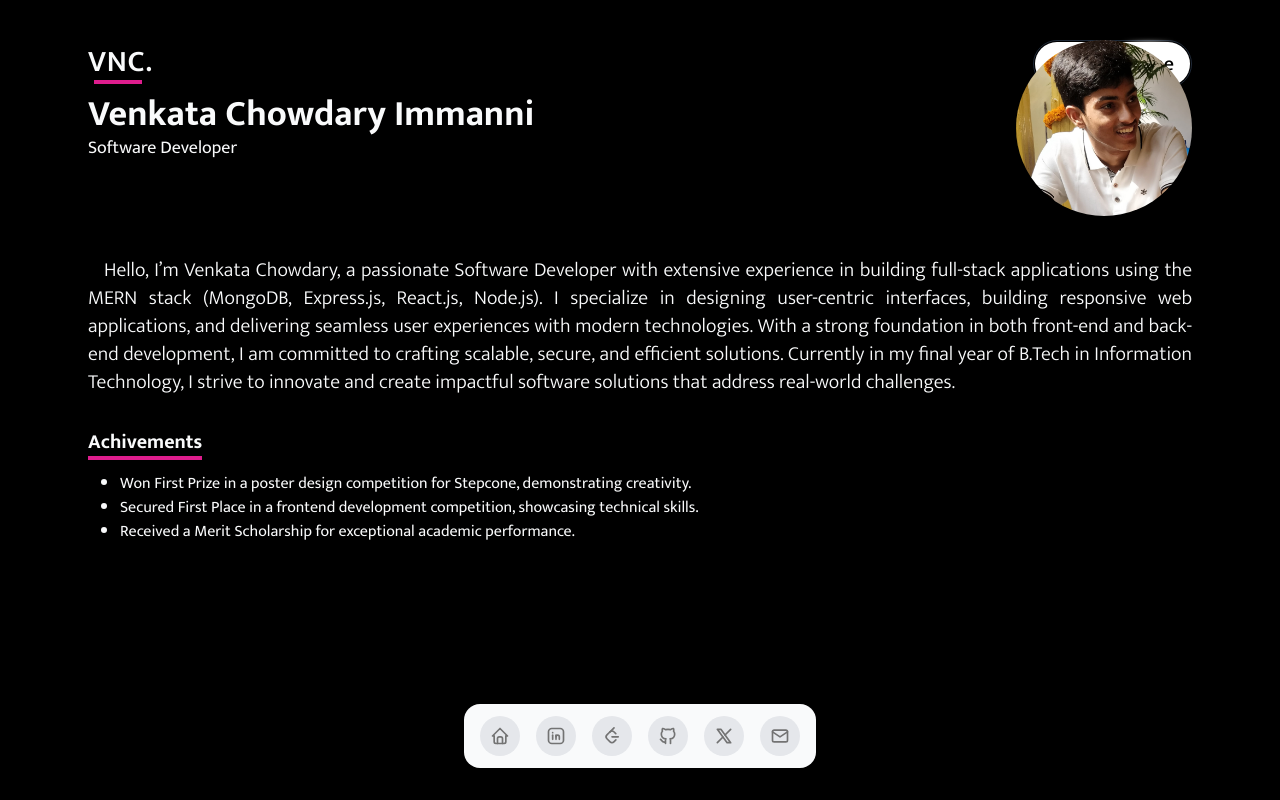
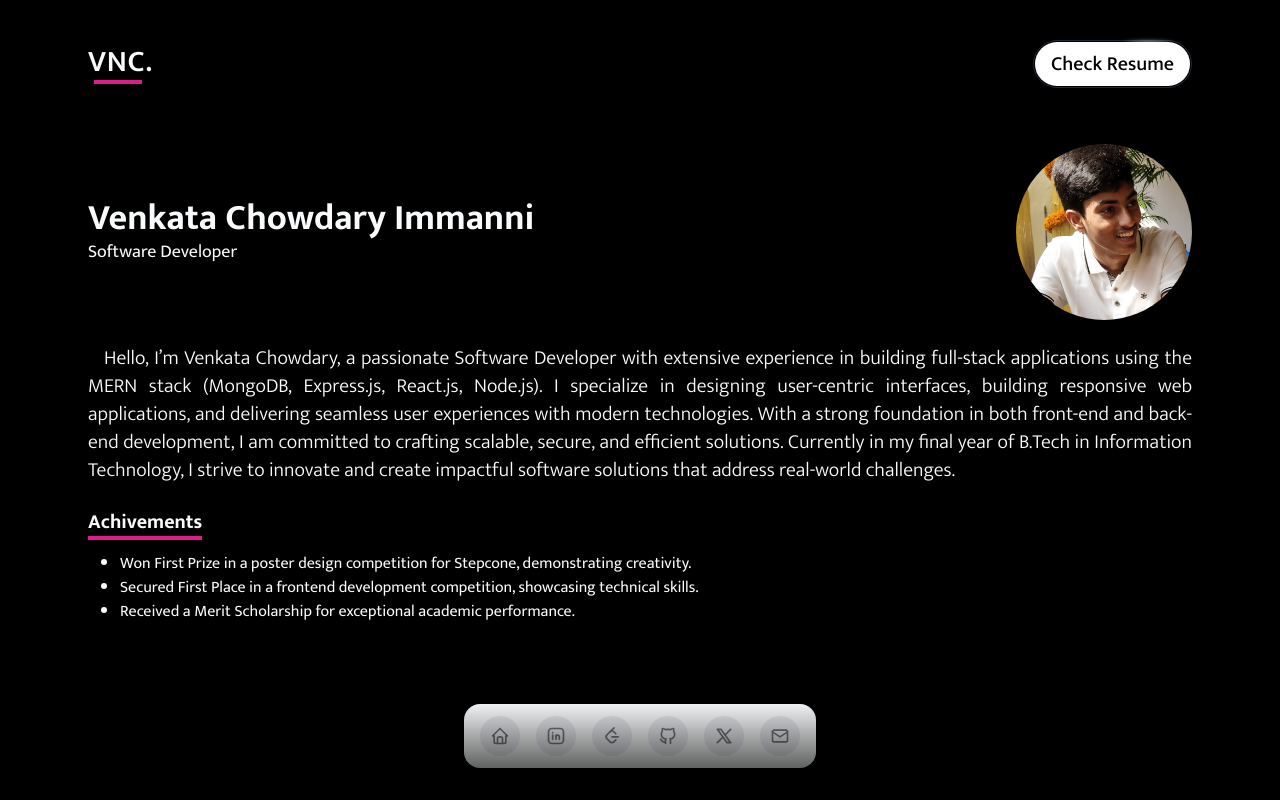
Before and after one commit to venkata-chowdary/Portfolio-website-01, a Next.js app in the folder my-app/: page /about in a window 1280 px wide. Built offline with nearby package versions, Linux system fonts and the light colour scheme.

Commit message:
made some minor changes

```diff
--- a/my-app/src/app/about/page.jsx
+++ b/my-app/src/app/about/page.jsx
@@ -3,8 +3,9 @@ import Image from 'next/image'
 
 export default function About() {
     return (
-        <div className='px-6 py-0 lg:max-w-6xl m-auto text-center lg:text-left mb-32'>
-            <div className='flex justify-between items-center flex-col-reverse lg:flex-row relative my-4 lg:my-10'>
+        <div className='px-6 py-0 lg:max-w-6xl m-auto text-center lg:text-left lg:mt-36 my-36'>
+
+            <div className='flex justify-between items-center flex-col-reverse lg:flex-row relative my-4 lg:my-6'>
                 <div className='lg:mt-0 mt-3'>
                     <h1 className='text-2xl lg:text-4xl font-bold'>Venkata Chowdary Immanni</h1>
                     <h3 className='text-lg'>Software Developer</h3>
@@ -18,10 +19,12 @@ export default function About() {
                     />
                 </div>
             </div>
+
             <div className='mt-8 lg:mt-0'>
                 <p className='indent-4 text-lg lg:text-xl font-light leading-relaxed text-justify'>Hello, I’m Venkata Chowdary, a passionate Software Developer with extensive experience in building full-stack applications using the MERN stack (MongoDB, Express.js, React.js, Node.js). I specialize in designing user-centric interfaces, building responsive web applications, and delivering seamless user experiences with modern technologies. With a strong foundation in both front-end and back-end development, I am committed to crafting scalable, secure, and efficient solutions. Currently in my final year of B.Tech in Information Technology, I strive to innovate and create impactful software solutions that address real-world challenges.</p>
             </div>
-            <div className='mt-8 text-left flex flex-col space-y-3'>
+
+            <div className='mt-6 text-left flex flex-col space-y-3'>
 
                 <SectionTitle sectionName={'Achivements'} customClassName='text-xl'/>
                 <ul className='list-disc pl-8'>
--- a/my-app/src/app/globals.css
+++ b/my-app/src/app/globals.css
@@ -36,7 +36,7 @@ body::after {
     width: 100%;
     height: 100px; /* Adjust based on desired effect */
     pointer-events: none;
-    background: linear-gradient(to top, rgba(0, 0, 0, 0.9S), transparent);
+    background: linear-gradient(to top, rgba(0, 0, 0, 0.9), transparent);
     z-index: 50; /* Ensure it's above content but below fixed elements like the navbar */
 }
 @layer base {
```
